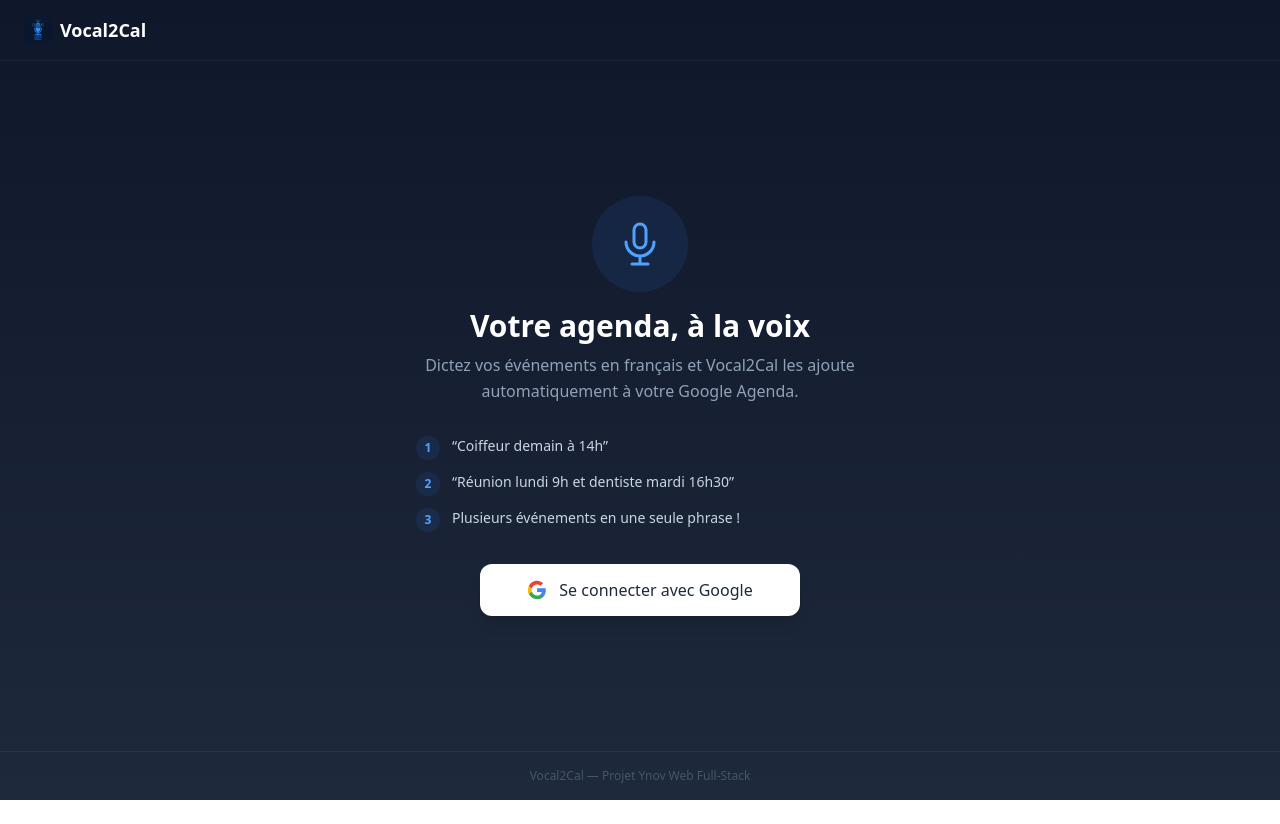
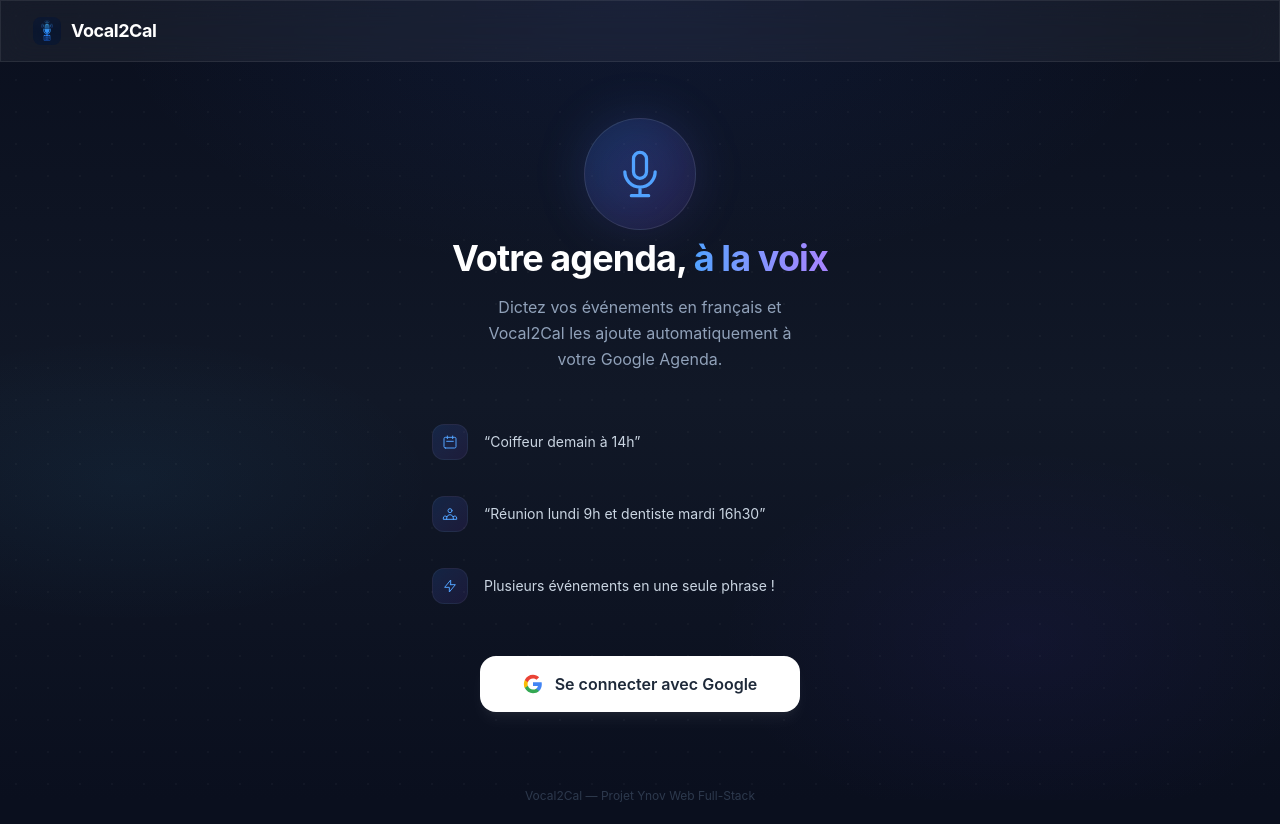
Before and after one commit to leo-vsr/Vocal2Cal, a React (Vite) app in the folder client/: page / in a window 1280 px wide. Before the commit the page ends 800 px from the top, so only its background shows below. Built offline with nearby package versions, Linux system fonts and the light colour scheme; no server answers.

Commit message:
style: redesign UI — glassmorphism, ambient background, gradient accents, alternating history animations

```diff
--- a/client/src/App.tsx
+++ b/client/src/App.tsx
@@ -43,16 +43,16 @@
   const [usageRefresh, setUsageRefresh] = useState(0);
 
   return (
-    <div className="min-h-dvh flex flex-col safe-top safe-bottom safe-x">
+    <div className="app-shell min-h-dvh flex flex-col safe-top safe-bottom safe-x">
       {/* Header */}
       <motion.header
         initial={{ opacity: 0, y: -20 }}
         animate={{ opacity: 1, y: 0 }}
         transition={{ duration: 0.5, ease: smoothEase }}
-        className="flex items-center justify-between px-4 py-3 sm:px-6 sm:py-4 border-b border-white/5"
+        className="glass-strong sticky top-0 z-50 flex items-center justify-between px-5 py-3.5 sm:px-8 sm:py-4"
       >
         <motion.div
-          className="flex items-center gap-2"
+          className="flex items-center gap-2.5"
           whileHover={{ scale: 1.03 }}
           transition={{ type: "spring", stiffness: 400, damping: 17 }}
         >
@@ -61,9 +61,9 @@
             alt="Vocal2Cal"
             width={28}
             height={28}
-            className="w-7 h-7 rounded-md"
+            className="w-7 h-7 rounded-lg"
           />
-          <h1 className="text-lg font-bold text-white">Vocal2Cal</h1>
+          <h1 className="text-lg font-bold tracking-tight text-white">Vocal2Cal</h1>
         </motion.div>
 
         <AnimatePresence>
@@ -81,14 +81,14 @@
                   alt=""
                   width={32}
                   height={32}
-                  className="w-8 h-8 rounded-full border border-white/20"
+                  className="w-8 h-8 rounded-full ring-2 ring-white/10"
                 />
               )}
               <motion.button
                 onClick={signOut}
-                whileHover={{ scale: 1.05, color: "#ffffff" }}
+                whileHover={{ scale: 1.05 }}
                 whileTap={{ scale: 0.95 }}
-                className="text-sm text-slate-400 hover:text-white transition-colors"
+                className="text-sm text-slate-500 hover:text-white transition-colors"
               >
                 D&eacute;connexion
               </motion.button>
@@ -136,20 +136,22 @@
               initial="hidden"
               animate="visible"
               exit="exit"
-              className="flex-1 flex flex-col items-center justify-center gap-8 text-center w-full max-w-sm sm:max-w-md"
+              className="flex-1 flex flex-col items-center justify-center gap-10 text-center w-full max-w-sm sm:max-w-md"
             >
               <motion.div
                 variants={staggerContainer}
                 initial="hidden"
                 animate="visible"
-                className="space-y-2"
+                className="space-y-4"
               >
                 <motion.div
                   variants={fadeUp}
-                  className="w-20 h-20 sm:w-24 sm:h-24 mx-auto rounded-full bg-blue-500/10 flex items-center justify-center mb-4"
+                  className="relative w-24 h-24 sm:w-28 sm:h-28 mx-auto mb-2"
                 >
+                  <div className="absolute inset-0 rounded-full bg-gradient-to-br from-blue-500/20 to-violet-500/10 blur-xl" />
+                  <div className="relative w-full h-full rounded-full bg-gradient-to-br from-blue-500/15 to-violet-500/10 border border-white/10 flex items-center justify-center">
                     <svg
-                    className="w-10 h-10 sm:w-12 sm:h-12 text-blue-400"
+                      className="w-11 h-11 sm:w-13 sm:h-13 text-blue-400"
                       fill="none"
                       stroke="currentColor"
                       viewBox="0 0 24 24"
@@ -161,16 +163,20 @@
                         d="M19 11a7 7 0 01-7 7m0 0a7 7 0 01-7-7m7 7v4m0 0H8m4 0h4m-4-8a3 3 0 01-3-3V5a3 3 0 116 0v6a3 3 0 01-3 3z"
                       />
                     </svg>
+                  </div>
                 </motion.div>
                 <motion.h2
                   variants={fadeUp}
-                  className="text-2xl sm:text-3xl font-bold text-white"
+                  className="text-3xl sm:text-4xl font-bold tracking-tight text-white"
                 >
-                  Votre agenda, &agrave; la voix
+                  Votre agenda,{" "}
+                  <span className="bg-gradient-to-r from-blue-400 to-violet-400 bg-clip-text text-transparent">
+                    &agrave; la voix
+                  </span>
                 </motion.h2>
                 <motion.p
                   variants={fadeUp}
-                  className="text-slate-400 leading-relaxed text-sm sm:text-base"
+                  className="text-slate-400 leading-relaxed text-sm sm:text-base max-w-xs mx-auto"
                 >
                   Dictez vos &eacute;v&eacute;nements en fran&ccedil;ais et
                   Vocal2Cal les ajoute automatiquement &agrave; votre Google
@@ -182,22 +188,24 @@
                 variants={staggerContainer}
                 initial="hidden"
                 animate="visible"
-                className="space-y-3 text-left w-full"
+                className="space-y-3 w-full"
               >
                 {[
-                  { num: "1", text: "\u201CCoiffeur demain \u00e0 14h\u201D" },
-                  { num: "2", text: "\u201CR\u00e9union lundi 9h et dentiste mardi 16h30\u201D" },
-                  { num: "3", text: "Plusieurs \u00e9v\u00e9nements en une seule phrase !" },
+                  { num: "1", text: "\u201CCoiffeur demain \u00e0 14h\u201D", icon: "M8 7V3m8 4V3m-9 8h10M5 21h14a2 2 0 002-2V7a2 2 0 00-2-2H5a2 2 0 00-2 2v12a2 2 0 002 2z" },
+                  { num: "2", text: "\u201CR\u00e9union lundi 9h et dentiste mardi 16h30\u201D", icon: "M17 20h5v-2a3 3 0 00-5.356-1.857M17 20H7m10 0v-2c0-.656-.126-1.283-.356-1.857M7 20H2v-2a3 3 0 015.356-1.857M7 20v-2c0-.656.126-1.283.356-1.857m0 0a5.002 5.002 0 019.288 0M15 7a3 3 0 11-6 0 3 3 0 016 0z" },
+                  { num: "3", text: "Plusieurs \u00e9v\u00e9nements en une seule phrase !", icon: "M13 10V3L4 14h7v7l9-11h-7z" },
                 ].map((step) => (
                   <motion.div
                     key={step.num}
                     variants={fadeUp}
-                    whileHover={{ x: 6 }}
+                    whileHover={{ x: 4, backgroundColor: "rgba(255,255,255,0.04)" }}
                     transition={{ type: "spring", stiffness: 300, damping: 20 }}
-                    className="flex items-start gap-3 text-sm"
+                    className="flex items-center gap-4 text-sm text-left rounded-xl px-4 py-3"
                   >
-                    <span className="shrink-0 w-6 h-6 rounded-full bg-blue-500/10 text-blue-400 flex items-center justify-center text-xs font-bold">
-                      {step.num}
+                    <span className="shrink-0 w-9 h-9 rounded-xl bg-gradient-to-br from-blue-500/15 to-violet-500/10 border border-white/5 text-blue-400 flex items-center justify-center">
+                      <svg className="w-4 h-4" fill="none" stroke="currentColor" viewBox="0 0 24 24">
+                        <path strokeLinecap="round" strokeLinejoin="round" strokeWidth={1.5} d={step.icon} />
+                      </svg>
                     </span>
                     <p className="text-slate-300">{step.text}</p>
                   </motion.div>
@@ -208,10 +216,10 @@
                 variants={fadeUp}
                 initial="hidden"
                 animate="visible"
-                whileHover={{ scale: 1.03, boxShadow: "0 10px 30px rgba(59,130,246,0.3)" }}
+                whileHover={{ scale: 1.03, boxShadow: "0 12px 40px rgba(59,130,246,0.25)" }}
                 whileTap={{ scale: 0.97 }}
                 onClick={signIn}
-                className="w-full flex items-center justify-center gap-3 bg-white text-gray-800 font-medium py-3.5 px-6 rounded-xl hover:bg-gray-100 transition-all shadow-lg sm:max-w-xs"
+                className="w-full flex items-center justify-center gap-3 bg-white text-gray-800 font-semibold py-4 px-6 rounded-2xl hover:bg-gray-50 transition-all shadow-lg shadow-white/5 sm:max-w-xs"
               >
                 <svg className="w-5 h-5" viewBox="0 0 24 24">
                   <path
@@ -242,23 +250,27 @@
               initial="hidden"
               animate="visible"
               exit="exit"
-              className="flex flex-col items-center gap-8 sm:gap-10 w-full max-w-md sm:max-w-lg pt-4 sm:pt-8"
+              className="flex flex-col items-center gap-8 sm:gap-10 w-full max-w-md sm:max-w-lg pt-6 sm:pt-10"
             >
               <motion.div
                 variants={staggerContainer}
                 initial="hidden"
                 animate="visible"
-                className="text-center space-y-1"
+                className="text-center space-y-2"
               >
-                <motion.p variants={fadeUp} className="text-slate-400 text-sm">
+                <motion.p variants={fadeUp} className="text-slate-500 text-sm">
                   Bonjour
-                  {user.name ? `, ${user.name.split(" ")[0]}` : ""} !
+                  {user.name ? `, ${user.name.split(" ")[0]}` : ""}
                 </motion.p>
                 <motion.h2
                   variants={fadeUp}
-                  className="text-xl sm:text-2xl font-semibold text-white"
+                  className="text-2xl sm:text-3xl font-bold tracking-tight text-white"
                 >
-                  Que souhaitez-vous planifier ?
+                  Que souhaitez-vous{" "}
+                  <span className="bg-gradient-to-r from-blue-400 to-violet-400 bg-clip-text text-transparent">
+                    planifier
+                  </span>
+                  &nbsp;?
                 </motion.h2>
               </motion.div>
 
@@ -266,6 +278,7 @@
                 initial={{ opacity: 0, scale: 0.9 }}
                 animate={{ opacity: 1, scale: 1 }}
                 transition={{ delay: 0.3, duration: 0.5, ease: smoothEase }}
+                className="w-full"
               >
                 <VoiceRecorder
                   onSuccess={() => setUsageRefresh((n) => n + 1)}
@@ -285,7 +298,7 @@
                 initial={{ opacity: 0, y: 20 }}
                 animate={{ opacity: 1, y: 0 }}
                 transition={{ delay: 0.6, duration: 0.4 }}
-                className="w-full border-t border-white/5 pt-6"
+                className="w-full pt-2"
               >
                 <History />
               </motion.div>
@@ -299,7 +312,7 @@
         initial={{ opacity: 0 }}
         animate={{ opacity: 1 }}
         transition={{ delay: 0.8, duration: 0.5 }}
-        className="text-center py-4 text-xs text-slate-600 border-t border-white/5"
+        className="text-center py-5 text-xs text-slate-600/60"
       >
         Vocal2Cal — Projet Ynov Web Full-Stack
       </motion.footer>
--- a/client/src/index.css
+++ b/client/src/index.css
@@ -1,16 +1,62 @@
 @import "tailwindcss";
 
 :root {
-  --color-background: #0f172a;
+  --color-background: #0a0f1e;
   --color-foreground: #e2e8f0;
 }
 
 body {
-  background: linear-gradient(180deg, #0f172a 0%, #1e293b 100%);
+  background: var(--color-background);
   color: var(--color-foreground);
-  font-family: system-ui, -apple-system, sans-serif;
+  font-family: "Inter", system-ui, -apple-system, sans-serif;
   min-height: 100dvh;
   -webkit-tap-highlight-color: transparent;
+  overflow-x: hidden;
+}
+
+/* Ambient background with subtle gradient orbs */
+.app-shell {
+  position: relative;
+  isolation: isolate;
+}
+
+.app-shell::before {
+  content: "";
+  position: fixed;
+  inset: 0;
+  z-index: -1;
+  background:
+    radial-gradient(ellipse 60% 50% at 50% 0%, rgba(56, 109, 241, 0.08) 0%, transparent 70%),
+    radial-gradient(ellipse 40% 40% at 80% 80%, rgba(99, 60, 255, 0.06) 0%, transparent 60%),
+    radial-gradient(ellipse 40% 30% at 10% 60%, rgba(56, 189, 248, 0.05) 0%, transparent 60%),
+    linear-gradient(180deg, #0a0f1e 0%, #111827 50%, #0a0f1e 100%);
+  pointer-events: none;
+}
+
+/* Subtle dot grid overlay */
+.app-shell::after {
+  content: "";
+  position: fixed;
+  inset: 0;
+  z-index: -1;
+  background-image: radial-gradient(rgba(255, 255, 255, 0.03) 1px, transparent 1px);
+  background-size: 32px 32px;
+  pointer-events: none;
+}
+
+/* Glass card */
+.glass {
+  background: rgba(255, 255, 255, 0.03);
+  backdrop-filter: blur(12px);
+  -webkit-backdrop-filter: blur(12px);
+  border: 1px solid rgba(255, 255, 255, 0.06);
+}
+
+.glass-strong {
+  background: rgba(255, 255, 255, 0.05);
+  backdrop-filter: blur(16px);
+  -webkit-backdrop-filter: blur(16px);
+  border: 1px solid rgba(255, 255, 255, 0.08);
 }
 
 /* Safe area insets for notched devices (iPhone X+) */
@@ -33,25 +79,26 @@
   touch-action: manipulation;
 }
 
-/* Pulse animation for the recording button */
-@keyframes ping-slow {
-  0% {
-    transform: scale(1);
-    opacity: 0.4;
-  }
-  75%,
-  100% {
-    transform: scale(1.8);
-    opacity: 0;
-  }
-}
-
-.animate-ping-slow {
-  animation: ping-slow 1.5s cubic-bezier(0, 0, 0.2, 1) infinite;
-}
-
 /* Prevent text selection on interactive elements */
 button {
   -webkit-user-select: none;
   user-select: none;
 }
+
+/* Smooth scrolling */
+html {
+  scroll-behavior: smooth;
+}
+
+/* Glow utilities */
+.glow-blue {
+  box-shadow:
+    0 0 20px rgba(59, 130, 246, 0.15),
+    0 0 60px rgba(59, 130, 246, 0.05);
+}
+
+.glow-red {
+  box-shadow:
+    0 0 20px rgba(239, 68, 68, 0.2),
+    0 0 60px rgba(239, 68, 68, 0.05);
+}
```
Also changed, not shown: client/src/components/History.tsx (+97 -37 lines), client/src/components/VoiceRecorder.tsx (+14 -6 lines). Lines whose indentation alone changed are shown as unchanged.
